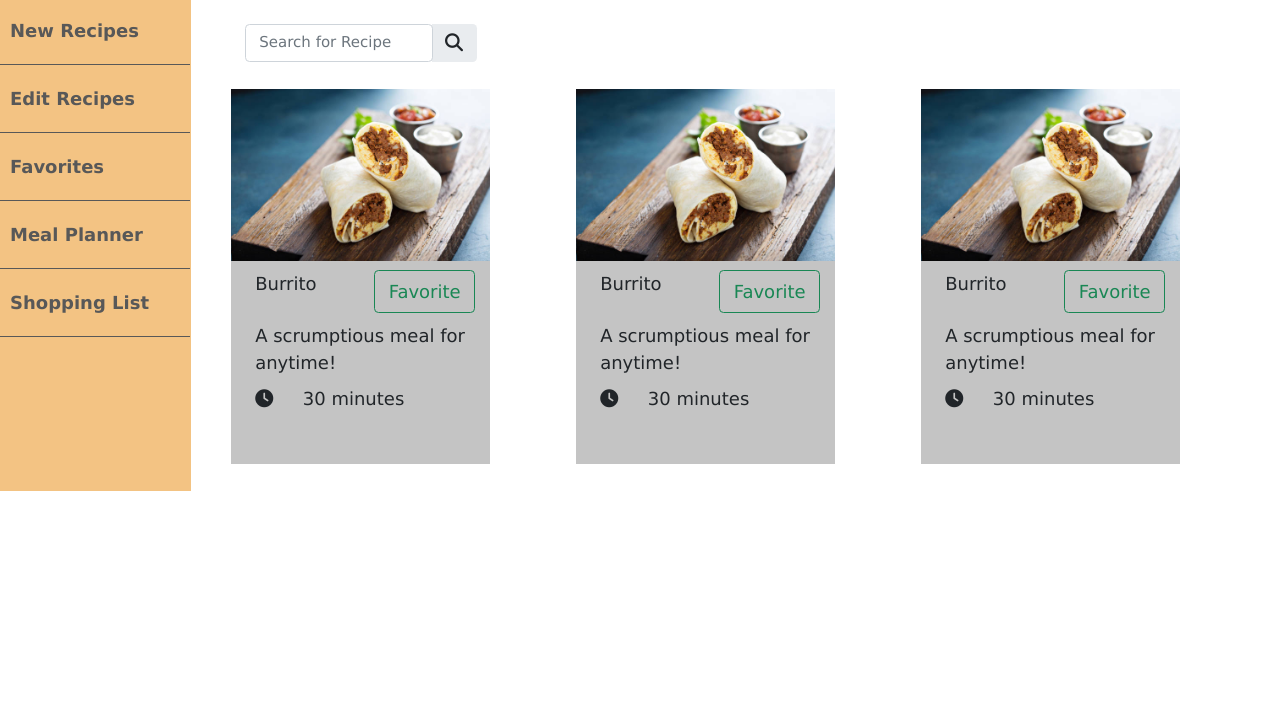
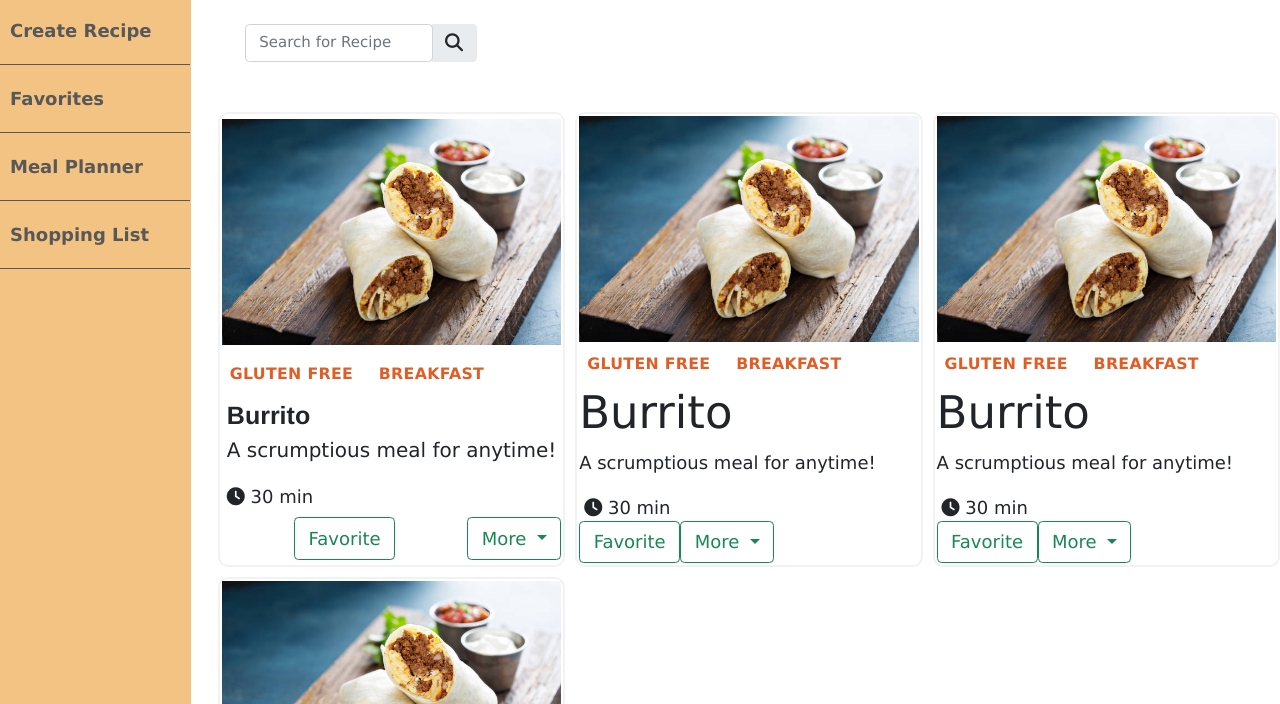
Before and after one commit to cse110-fall21-group9/Digital-Cookbook-App, a plain HTML site: page index.html in a window 1280 px wide. Shown: the part 96-800 px from the top of the page. Drawn offline with nearby package versions, Linux system fonts and the light colour scheme.

Commit message:
Fixed overall look and feel

```diff
--- a/assets/styles/main.css
+++ b/assets/styles/main.css
@@ -38,7 +38,6 @@ nav {
   list-style-type: none;
 }
 
-
 .navStyle a:hover{
   background-color:#f3efbf;
   color:rgb(0, 0, 0);
@@ -48,9 +47,86 @@ nav {
 }
 
 /* INDIVIDUAL RECIPE CARDS */
-.recipeCards {
-  height: 375px;
-  background: #C4C4C4;
+.recipe, .image {
+	display: flex;
+	flex-wrap: wrap;
+	align-items: center;
+
+}
+.recipe-cards {
+  margin-top: 50px;
+  width: 100%;
+  display: grid;
+  grid-gap: 10px;
+  grid-template: auto / repeat(auto-fit, minmax(270px, 1fr));
+}
+.recipe {
+	border: 2px solid #F2F2F2;
+	border-radius: 10px;
+  box-sizing: border-box;
+  width: 100%;
+	padding: 2px;
+}
+
+.img-fluid {
+  flex: 3 1 30ch;
+	overflow: hidden;
+  max-width: 100%;
+  min-height: 100%;
+  width: auto;
+  height: auto;
+  object-fit: cover;
+  object-position: 40% 60%;
+}
+
+#fav1 {
+  margin: 0 auto;
+  display: block;
+}
+
+.recipe-tags {
+  margin: 0 -2px;
+}
+.recipe-tag {
+  display: inline-block;
+  margin: 10px;
+  font-size: .875em;
+  text-transform: uppercase;
+  font-weight: 600;
+  letter-spacing: .02em;
+  color: var(--primary);
+}
+
+#name1 {
+  font: 800 35px Raleway;
+  margin: 5px;
+  font-size: 25px;
+  font-style: bold;
+  font-family: "Roboto Slab", Helvetica, Arial, sans-serif;
+  color: inhereit;
+}
+
+#info1 {
+  font: Raleway;
+  margin-left: 5px;
+  font-size: 20px;
+  color: inhereit;
+}
+.recipe-time {
+  margin-left: 5px;
+}
+
+body {
+	--primary: #E05D26;
+	--grey: #857171;
+	--lightgrey: #666;
+
+	color: var(--grey);
+	line-height: 1.55;
+	display: flex;
+	justify-content: center;
+	flex-wrap: wrap;
+  font-family: "Raleway";
 }
 
 
--- a/index.html
+++ b/index.html
@@ -16,7 +16,7 @@
     <!-- Top Bar Container -->
     <div class="container-fluid px-0">
         <div class="row TopBar">
-            <a href=./index.html><img src="./assets/images/cooking.png" id="Logo" alt="Our Website logo"></a>
+            <a href="./index.html"><img src="./assets/images/cooking.png" id="Logo" alt="Our Website logo"></a>
         </div>
     </div>
 
@@ -26,8 +26,7 @@
             <!-- 1st Column NavBar -->
             <div class="col-2">
                 <nav class="navStyle">
-                    <a href="./assets/pages/makeEdit-recipe.html">New Recipes</a>
-                    <a href="#">Edit Recipes</a>
+                    <a href="./assets/pages/makeEdit-recipe.html">Create Recipe</a>
                     <a href="#">Favorites</a>
                     <a href="#">Meal Planner</a>
                     <a href="#">Shopping List</a>
@@ -50,121 +49,157 @@
                             </div>
                         </div>
                     </div>
+                </div>
                 <!-- First Recipe Card Row -->
-                    <div class="row mb-4">
-                        <div class="col-3 recipeCards p-0">
+                <article class="recipe-cards">
                     <!-- 1st Recipe Card -->
-                            <div class="container-fluid p-0">
+                    <div class="recipe">
                         <!-- Recipe Image -->
-                                <div class="row mb-2">
-                                    <img src="assets/images/burrito.jpeg" class="img-fluid" alt="Default Food"
-                                        id="img1">
+                        <div class="image">
+                            <a href="assets/pages/view-recipeCard.html">
+                                <img src="assets/images/burrito.jpeg" class="img-fluid" alt="Default Food" id="img1">
+                            </a>
                         </div>
-                                <div class="row mb-2">
+                        <div class="recipe-content">
+                            <p class="recipe-tags">
+                                <span class="recipe-tag">Gluten Free</span>
+                                <span class="recipe-tag">Breakfast</span>
+                            </p>
                             <!-- Recipe Name -->
-                                    <div class="col-5 offset-1" id="name1">
-                                        Burrito
-                                    </div>
-                                    <div class="col-6">
-                                        <!-- Favorite Recipe Button -->
-                                        <button type="button" class="btn btn-outline-success"
-                                            id="fav1">Favorite</button>
+                            <h1 class="title" id="name1"> Burrito</h1>
+                            <!-- Recipe Description -->
+                            <p class="description" id="info1">A scrumptious meal for anytime!</p>
+                            <!-- Recipe Time to Complete -->
+                            <div class="recipe-time">
+                                <i class="fas fa-clock"></i>
+                                <time>30 min</time>
                             </div>
                         </div>
-                                <div class="row mb-2">
-                                    <!-- Recipe Description -->
-                                    <div class="col offset-1" id="info1">
-                                        A scrumptious meal for anytime!
-                                    </div>
-                                </div>
-                                <div class="row">
-                                    <div class="col-2 offset-1">
-                                        <i class="fas fa-clock"></i>
-                                    </div>
-                                    <!-- Recipe Time to Complete -->
-                                    <div class="col-9" id="time1">
-                                        30 minutes
+                        <!-- Favorite Recipe Button -->
+                        <button type="button" class="btn btn-outline-success" id="fav1">Favorite</button>
+                        <div class="dropdown">
+                            <button class="btn btn-outline-success dropdown-toggle" type="button" id="dropdownMenuButton1" data-toggle="dropdown" aria-haspopup="true" aria-expanded="false">
+                                More
+                            </button>
+                            <div class="dropdown-menu" aria-labelledby="dropdownMenuButton">
+                                <a class="dropdown-item" href="./assets/pages/makeEdit-recipe.html">Edit</a>
+                                <a class="dropdown-item" href="#">Delete</a>
+                                <a class="dropdown-item" href="#">Share</a>
                             </div>
                         </div>
                     </div>
+
+
+                    <!-- 2nd Recipe Card -->
+                    <div class="recipe">
+                        <!-- Recipe Image -->
+                        <div class="image">
+                            <img src="assets/images/burrito.jpeg" class="img-fluid" alt="Default Food" id="img2">
                         </div>
-                        <div class="col-3 offset-1 recipeCards p-0">
-                            <!-- 2nd Recipe Card -->
-                            <div class="container-fluid p-0">
-                                <!-- Recipe Image -->
-                                <div class="row mb-2">
-                                    <img src="assets/images/burrito.jpeg" class="img-fluid" alt="Default Food"
-                                        id="img2">
-                                </div>
-                                <div class="row mb-2">
+                        <div class="recipe-content">
+                            <p class="recipe-tags">
+                                <span class="recipe-tag">Gluten Free</span>
+                                <span class="recipe-tag">Breakfast</span>
+                            </p>
                             <!-- Recipe Name -->
-                                    <div class="col-5 offset-1" id="name2">
-                                        Burrito
-                                    </div>
-                                    <div class="col-6">
-                                        <!-- Favorite Recipe Button -->
-                                        <button type="button" class="btn btn-outline-success"
-                                            id="fav2">Favorite</button>
+                            <h1 class="title" id="name2"> Burrito</h1>
+                            <!-- Recipe Description -->
+                            <p class="description" id="info2">A scrumptious meal for anytime!</p>
+                            <!-- Recipe Time to Complete -->
+                            <div class="recipe-time">
+                                <i class="fas fa-clock"></i>
+                                <time>30 min</time>
                             </div>
                         </div>
-                                <div class="row mb-2">
-                                    <!-- Recipe Description -->
-                                    <div class="col offset-1" id="info2">
-                                        A scrumptious meal for anytime!
-                                    </div>
-                                </div>
-                                <div class="row">
-                                    <div class="col-2 offset-1">
-                                        <i class="fas fa-clock"></i>
-                                    </div>
-                                    <!-- Recipe Time to Complete -->
-                                    <div class="col-9" id="time2">
-                                        30 minutes
+                        <!-- Favorite Recipe Button -->
+                        <button type="button" class="btn btn-outline-success" id="fav2">Favorite</button>
+                        <div class="dropdown">
+                            <button class="btn btn-outline-success dropdown-toggle" type="button" id="dropdownMenuButton2" data-toggle="dropdown" aria-haspopup="true" aria-expanded="false">
+                                More
+                            </button>
+                            <div class="dropdown-menu" aria-labelledby="dropdownMenuButton1">
+                                <a class="dropdown-item" href="#">Edit</a>
+                                <a class="dropdown-item" href="#">Delete</a>
+                                <a class="dropdown-item" href="#">Share</a>
                             </div>
                         </div>
                     </div>
+
+                    <!-- 3rd Recipe Card -->
+                    <div class="recipe">
+                        <!-- Recipe Image -->
+                        <div class="image">
+                            <img src="assets/images/burrito.jpeg" class="img-fluid" alt="Default Food" id="img3">
                         </div>
-                        <div class="col-3 offset-1 recipeCards p-0">
-                            <!-- 3rd Recipe Card -->
-                            <div class="container-fluid p-0">
-                                <!-- Recipe Image -->
-                                <div class="row mb-2">
-                                    <img src="assets/images/burrito.jpeg" class="img-fluid" alt="Default Food"
-                                        id="img3">
-                                </div>
-                                <div class="row mb-2">
+                        <div class="recipe-content">
+                            <p class="recipe-tags">
+                                <span class="recipe-tag">Gluten Free</span>
+                                <span class="recipe-tag">Breakfast</span>
+                            </p>
                             <!-- Recipe Name -->
-                                    <div class="col-5 offset-1" id="name3">
-                                        Burrito
-                                    </div>
-                                    <div class="col-6">
-                                        <!-- Favorite Recipe Button -->
-                                        <button type="button" class="btn btn-outline-success"
-                                            id="fav3">Favorite</button>
+                            <h1 class="title" id="name3"> Burrito</h1>
+                            <!-- Recipe Description -->
+                            <p class="description" id="info3">A scrumptious meal for anytime!</p>
+                            <!-- Recipe Time to Complete -->
+                            <div class="recipe-time">
+                                <i class="fas fa-clock"></i>
+                                <time>30 min</time>
                             </div>
                         </div>
-                                <div class="row mb-2">
-                                    <!-- Recipe Description -->
-                                    <div class="col offset-1" id="info3">
-                                        A scrumptious meal for anytime!
-                                    </div>
-                                </div>
-                                <div class="row">
-                                    <div class="col-2 offset-1">
-                                        <i class="fas fa-clock"></i>
-                                    </div>
-                                    <!-- Recipe Time to Complete -->
-                                    <div class="col-9" id="time3">
-                                        30 minutes
+                        <!-- Favorite Recipe Button -->
+                        <button type="button" class="btn btn-outline-success" id="fav3">Favorite</button>
+                        <div class="dropdown">
+                            <button class="btn btn-outline-success dropdown-toggle" type="button" id="dropdownMenuButton3" data-toggle="dropdown" aria-haspopup="true" aria-expanded="false">
+                                More
+                            </button>
+                            <div class="dropdown-menu" aria-labelledby="dropdownMenuButton">
+                                <a class="dropdown-item" href="#">Edit</a>
+                                <a class="dropdown-item" href="#">Delete</a>
+                                <a class="dropdown-item" href="#">Share</a>
                             </div>
                         </div>
                     </div>
+
+                    <!-- 4th Recipe Card -->
+                    <div class="recipe">
+                        <!-- Recipe Image -->
+                        <div class="image">
+                            <img src="assets/images/burrito.jpeg" class="img-fluid" alt="Default Food" id="img4">
+                        </div>
+                        <div class="recipe-content">
+                            <p class="recipe-tags">
+                                <span class="recipe-tag">Gluten Free</span>
+                                <span class="recipe-tag">Breakfast</span>
+                            </p>
+                            <!-- Recipe Name -->
+                            <h1 class="title" id="name4"> Burrito</h1>
+                            <!-- Recipe Description -->
+                            <p class="description" id="info4">A scrumptious meal for anytime!</p>
+                            <!-- Recipe Time to Complete -->
+                            <div class="recipe-time">
+                                <i class="fas fa-clock"></i>
+                                <time>30 min</time>
+                            </div>
+                        </div>
+                        <!-- Favorite Recipe Button -->
+                        <button type="button" class="btn btn-outline-success" id="fav4">Favorite</button>
+                        <div class="dropdown">
+                            <button class="btn btn-outline-success dropdown-toggle" type="button" id="dropdownMenuButton4" data-toggle="dropdown" aria-haspopup="true" aria-expanded="false">
+                                More
+                            </button>
+                            <div class="dropdown-menu" aria-labelledby="dropdownMenuButton">
+                                <a class="dropdown-item" href="#">Edit</a>
+                                <a class="dropdown-item" href="#">Delete</a>
+                                <a class="dropdown-item" href="#">Share</a>
                             </div>
                         </div>
                     </div>
+                </article>
             </div>
         </div>
     </div>
+    <script src="https://code.jquery.com/jquery-3.3.1.slim.min.js" integrity="sha384-q8i/X+965DzO0rT7abK41JStQIAqVgRVzpbzo5smXKp4YfRvH+8abtTE1Pi6jizo" crossorigin="anonymous"></script>
+    <script src="https://cdnjs.cloudflare.com/ajax/libs/popper.js/1.14.7/umd/popper.min.js" integrity="sha384-UO2eT0CpHqdSJQ6hJty5KVphtPhzWj9WO1clHTMGa3JDZwrnQq4sF86dIHNDz0W1" crossorigin="anonymous"></script>
+    <script src="https://stackpath.bootstrapcdn.com/bootstrap/4.3.1/js/bootstrap.min.js" integrity="sha384-JjSmVgyd0p3pXB1rRibZUAYoIIy6OrQ6VrjIEaFf/nJGzIxFDsf4x0xIM+B07jRM" crossorigin="anonymous"></script>
 </body>
-
 </html>
```
Also changed, not shown: assets/pages/makeEdit-recipe.html (+3 -4 lines), assets/pages/view-recipeCard.html (+3 -6 lines). Lines whose indentation alone changed are shown as unchanged.
